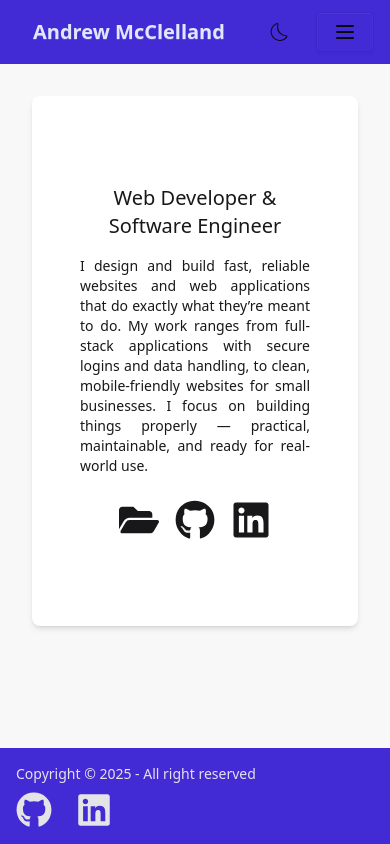
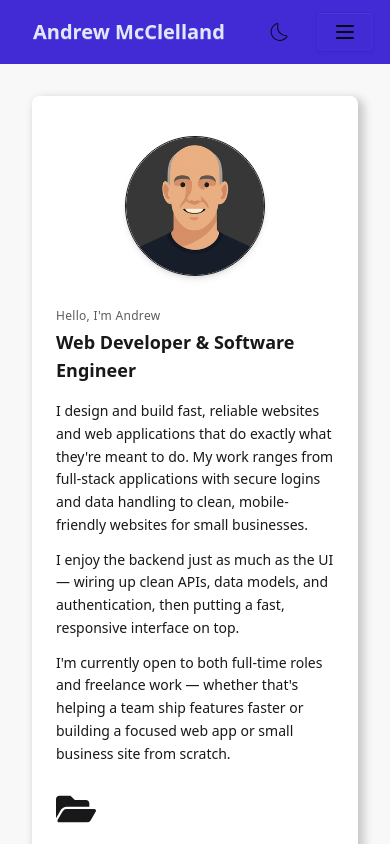
Before and after one commit to aejmcclelland/portfolio, a Next.js app: page / in a window 390 px wide. Shown: the top 844 px of the page. Built offline with nearby package versions, Linux system fonts and the light colour scheme; no server answers.

Commit message:
Refine homepage hero and simplify navigation
- Merge About content into Hero
- Clean up layout and CTA
- Improve mobile presentation
- Remove redundant routes and icons

```diff
--- a/src/app/(site)/about/page.tsx
+++ b/src/app/(site)/about/page.tsx
@@ -9,34 +9,26 @@ export default function About() {
 				<Image
 					src='/profile-avatar.png'
 					alt='Andrew McClelland'
-					width={160}
-					height={160}
+					width={140}
+					height={140}
 					className='rounded-full shadow-md border border-base-content mb-6'
 				/>
 
 				{/* Heading */}
-				<h2 className='text-3xl text-primary font-bold mb-6'>About Me</h2>
+				<h2 className='text-2xl text-primary font-bold mb-4'>About Me</h2>
 
 				{/* Contained Text Card */}
 				<div className='bg-base-300 text-base-content rounded-xl shadow-lg p-6 w-full max-w-2xl'>
-					<p className='text-lg leading-relaxed'>
-						I&apos;m Andrew, a full-stack web developer with a background in
-						Software Development from Queen&apos;s University Belfast. I focus
-						on building reliable, maintainable web applications with modern
-						tools like Next.js, Node, Supabase, and MongoDB.
+					<p className='text-base leading-relaxed'>
+						I&apos;m Andrew, a full-stack web developer with a background in Software Development from Queen&apos;s University Belfast. I focus on building reliable, maintainable web applications with modern tools like Next.js, Node, Supabase, and MongoDB.
 					</p>
 
-					<p className='text-lg leading-relaxed mt-4'>
-						I enjoy the backend just as much as the UI — wiring up clean APIs,
-						data models, and authentication, then putting a fast, responsive
-						interface on top. Recent work includes a production-ready recipe
-						platform, a task management app.
+					<p className='text-base leading-relaxed mt-4'>
+						I enjoy the backend just as much as the UI — wiring up clean APIs, data models, and authentication, then putting a fast, responsive interface on top. Recent work includes a production-ready recipe platform, a task management app.
 					</p>
 
-					<p className='text-lg leading-relaxed mt-4'>
-						I&apos;m currently open to both full-time roles and freelance work —
-						whether that&apos;s helping a team ship features faster, or building
-						a focused web app or small business site from scratch.
+					<p className='text-base leading-relaxed mt-4'>
+						I&apos;m currently open to both full-time roles and freelance work — whether that&apos;s helping a team ship features faster, or building a focused web app or small business site from scratch.
 					</p>
 				</div>
 			</div>
--- a/src/components/Hero.tsx
+++ b/src/components/Hero.tsx
@@ -1,51 +1,60 @@
 'use client';
 import Link from 'next/link';
-import { FaGithub, FaLinkedin, FaFolderOpen } from 'react-icons/fa';
+import Image from 'next/image';
+import { FaFolderOpen } from 'react-icons/fa';
 import WobbleIcon from './WobbleIcon';
 
 export default function Hero() {
 	return (
-		<section className='min-h-[40vh] flex flex-col justify-center items-center bg-base-100 text-center px-12 py-20 rounded-lg shadow-md'>
-			{/* <h1 className='text-4xl sm:text-5xl font-bold text-primary'>
-				Andrew McClelland
-			</h1> */}
-			<h2 className='text-xl sm:text-2xl text-base-content mt-2'>
-				Web Developer & Software Engineer
-			</h2>
-			<p className='max-w-xl text-justify text-base-content mt-4 text-sm sm:text-base'>
-				I design and build fast, reliable websites and web applications that do
-				exactly what they’re meant to do. My work ranges from full-stack
-				applications with secure logins and data handling, to clean,
-				mobile-friendly websites for small businesses. I focus on building
-				things properly — practical, maintainable, and ready for real-world use.
-			</p>
+		<section className='relative max-w-5xl w-full mx-auto bg-base-100 px-6 sm:px-10 py-10 sm:py-14 rounded-lg shadow-[4px_4px_10px_2px_rgba(0,0,0,0.20)]'>
+			<div className='flex flex-col-reverse md:flex-row items-center gap-8'>
+				{/* Text column */}
+				<div className='flex-1 flex flex-col'>
+					<p className='text-xs sm:text-sm font-medium tracking-wide text-base-content/70 mb-1'>
+						Hello, I&apos;m Andrew
+					</p>
+					<h2 className='text-lg sm:text-xl font-semibold text-base-content mb-4'>
+						Web Developer &amp; Software Engineer
+					</h2>
 
-			<div className='mt-6 flex justify-center gap-4'>
-				<Link href='/projects' aria-label='Projects'>
-					<WobbleIcon>
-						<FaFolderOpen className='w-10 h-10 text-base-content hover:text-warning transition-colors duration-300' />
-					</WobbleIcon>
-				</Link>
+					<p className='text-sm sm:text-base text-base-content leading-relaxed mb-3'>
+						I design and build fast, reliable websites and web applications that
+						do exactly what they&apos;re meant to do. My work ranges from
+						full-stack applications with secure logins and data handling to
+						clean, mobile-friendly websites for small businesses.
+					</p>
 
-				<Link
-					href='https://github.com/aejmcclelland'
-					target='_blank'
-					rel='noopener noreferrer'
-					aria-label='GitHub'>
-					<WobbleIcon>
-						<FaGithub className='w-10 h-10 text-base-content hover:text-secondary transition-colors duration-300' />
-					</WobbleIcon>
-				</Link>
+					<p className='text-sm sm:text-base text-base-content leading-relaxed mb-3'>
+						I enjoy the backend just as much as the UI — wiring up clean APIs,
+						data models, and authentication, then putting a fast, responsive
+						interface on top.
+					</p>
 
-				<Link
-					href='https://www.linkedin.com/in/aejmcclelland/'
-					target='_blank'
-					rel='noopener noreferrer'
-					aria-label='LinkedIn'>
-					<WobbleIcon>
-						<FaLinkedin className='w-10 h-10 text-base-content hover:text-primary transition-colors duration-300' />
-					</WobbleIcon>
-				</Link>
+					<p className='text-sm sm:text-base text-base-content leading-relaxed'>
+						I&apos;m currently open to both full-time roles and freelance work —
+						whether that&apos;s helping a team ship features faster or building
+						a focused web app or small business site from scratch.
+					</p>
+
+					<div className='mt-6 flex gap-4'>
+						<Link href='/projects' aria-label='View projects'>
+							<WobbleIcon>
+								<FaFolderOpen className='w-10 h-10 text-base-content hover:text-warning transition-colors duration-300' />
+							</WobbleIcon>
+						</Link>
+					</div>
+				</div>
+
+				{/* Avatar column */}
+				<div className='shrink-0'>
+					<Image
+						src='/profile-avatar.png'
+						alt='Andrew McClelland'
+						width={140}
+						height={140}
+						className='rounded-full shadow-md border border-base-content md:w-[160px] md:h-[160px]'
+					/>
+				</div>
 			</div>
 		</section>
 	);
--- a/src/components/Navbar.tsx
+++ b/src/components/Navbar.tsx
@@ -27,14 +27,6 @@ export default function Navbar() {
 				{/* Desktop Nav */}
 				<div className='hidden lg:flex'>
 					<ul className='menu menu-horizontal px-1'>
-						<li>
-							<Link
-								href='/about'
-								onClick={() => setIsOpen(false)}
-								className='text-lg text-primary-content hover:text-warning transition-colors duration-200'>
-								About
-							</Link>
-						</li>
 						<li>
 							<Link
 								href='/projects'
@@ -107,14 +99,6 @@ export default function Navbar() {
 					<ul className='menu menu-vertical w-full p-4'>
 						<li>
 							<Link
-								href='/about'
-								onClick={() => setIsOpen(false)}
-								className='text-lg text-primary-content hover:text-warning transition-colors duration-200'>
-								About
-							</Link>
-						</li>
-						<li>
-							<Link
 								href='/projects'
 								onClick={() => setIsOpen(false)}
 								className='text-lg text-primary-content hover:text-warning transition-colors duration-200'>
--- a/src/components/ProjectCard.tsx
+++ b/src/components/ProjectCard.tsx
@@ -27,7 +27,7 @@ const ProjectCard: FC<ProjectCardProps> = ({
 	slug,
 }) => {
 	return (
-		<div className='card max-w-xl mx-auto bg-base-100 text-base-content shadow-md p-6 rounded-lg hover:shadow-lg transition cursor-pointer sm:p-6 md:p-8 h-full flex flex-col'>
+		<div className='card max-w-xl mx-auto bg-base-100 text-base-content shadow-[4px_4px_10px_2px_rgba(0,0,0,0.20)] p-6 rounded-lg hover:shadow-lg transition cursor-pointer sm:p-6 md:p-8 h-full flex flex-col'>
 			{images && images.length > 0 && (
 				<div className='mb-4 shrink-0'>
 					{images.length > 1 ? (
```
